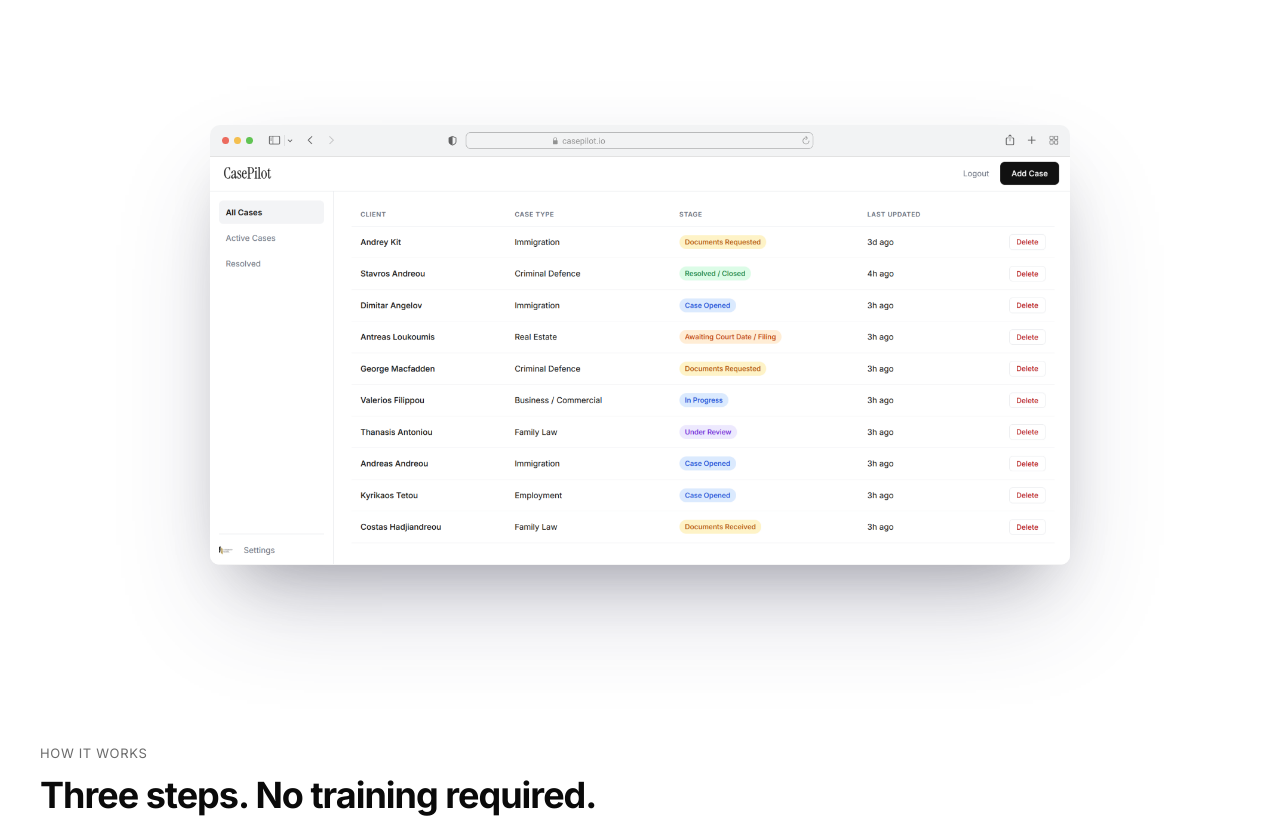
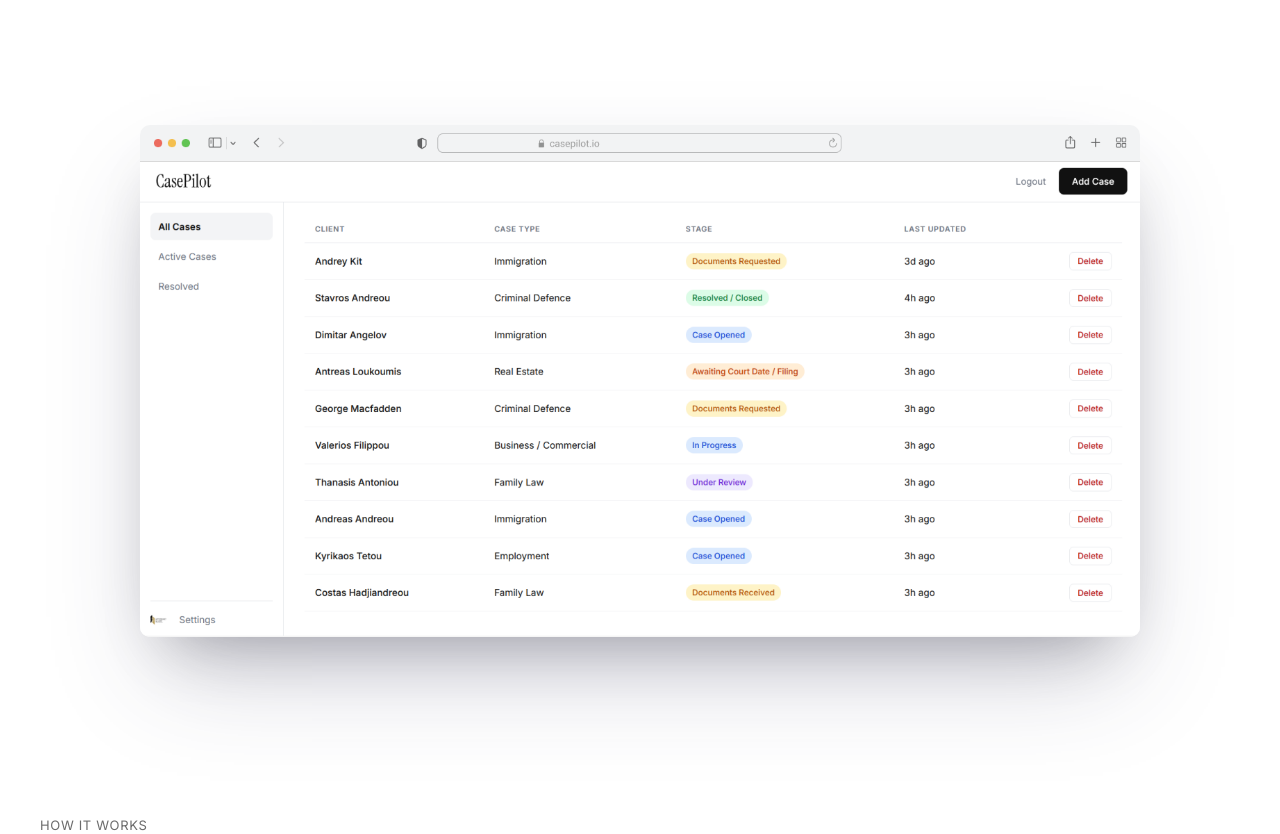
Before and after one commit to ArtemiiHH/case-pilot-website, a React (Vite) app: page / in a window 1280 px wide. Shown: the part 560-1394 px from the top of the page. Built offline with nearby package versions, Linux system fonts and the light colour scheme.

Commit message:
Make ProductGraphic bigger in size

```diff
--- a/src/components/ProductGraphic/ProductGraphic.module.css
+++ b/src/components/ProductGraphic/ProductGraphic.module.css
@@ -9,7 +9,7 @@
 
 .graphic {
   width: 100%;
-  max-width: 860px;
+  max-width: 1000px;
   height: auto;
   border-radius: 10px;
   box-shadow:
```
